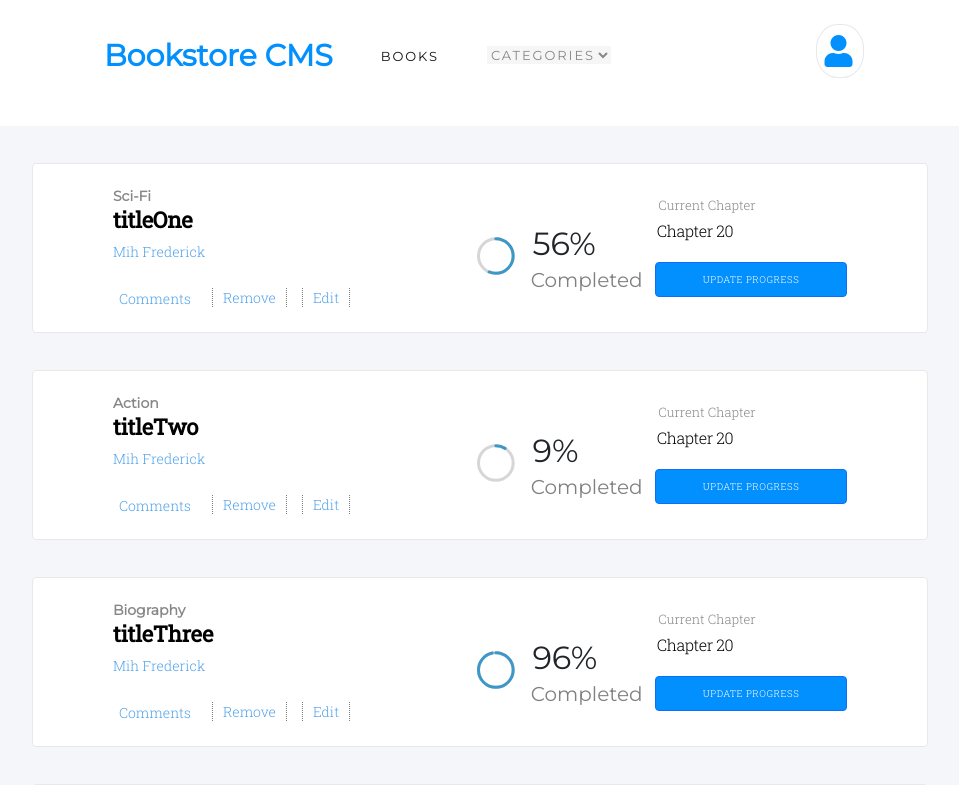
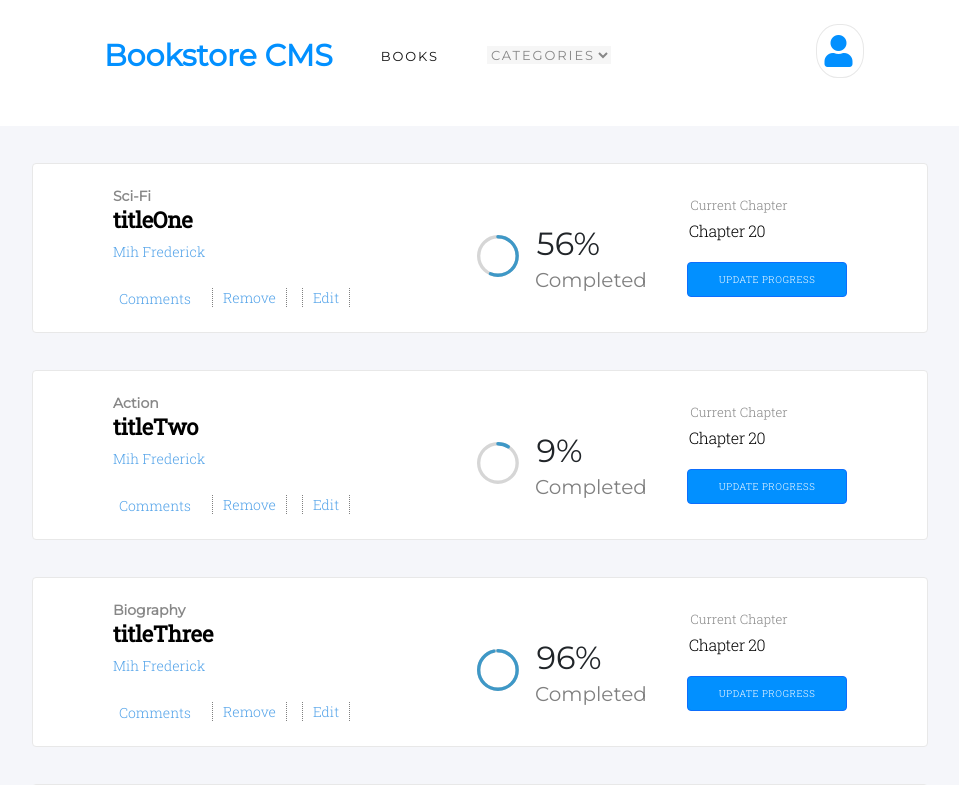
Before and after one commit to FrederickMih/Bookstore, a React (Create React App) app: page / in a window 1280 px wide. Shown: the top 785 px of the page, without its empty margins (160-1119 px from the left). Built offline with nearby package versions, Linux system fonts and the light colour scheme.

Commit message:
Modify Update progess button width

```diff
--- a/src/styles/book.css
+++ b/src/styles/book.css
@@ -89,7 +89,7 @@
   line-height: normal;
   letter-spacing: normal;
   color: #121212;
-  margin-right: 5.5rem;
+  margin-right: 3.5rem;
   margin-bottom: 2rem;
 }
 
@@ -101,7 +101,7 @@
   line-height: normal;
   letter-spacing: -0.4px;
   color: black;
-  margin-right: 7rem;
+  margin-right: 5rem;
   position: absolute;
   margin-bottom: 2rem;
 }
@@ -137,5 +137,5 @@
 
 .btn-primary {
   background-color: #0290ff;
-  width: 12rem;
+  width: 10rem;
 }
```
